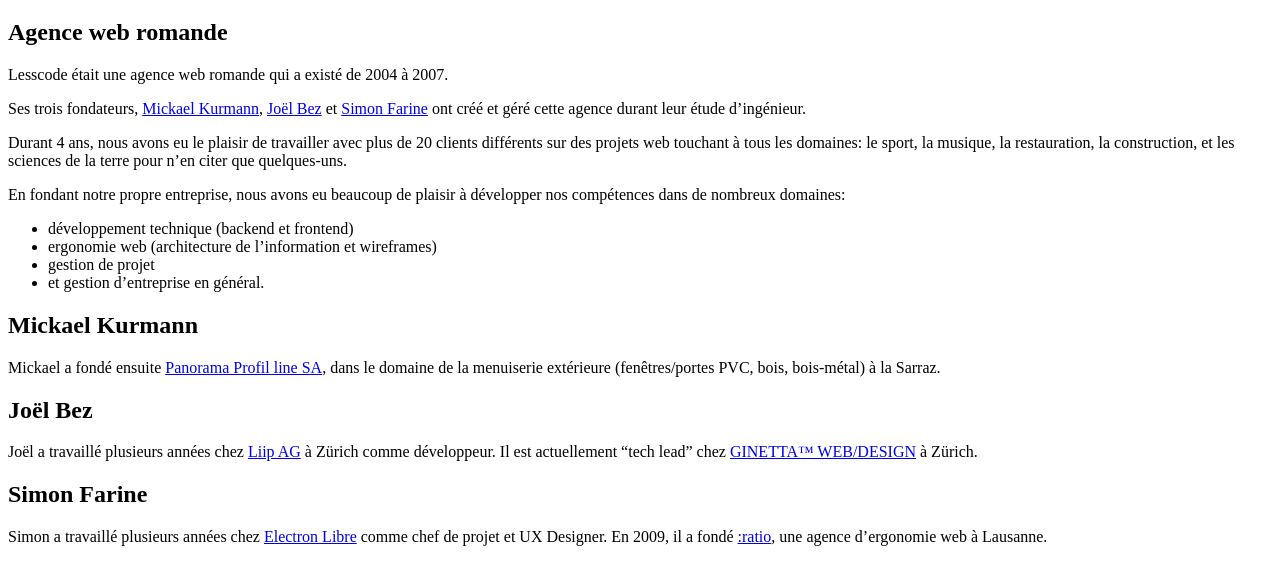
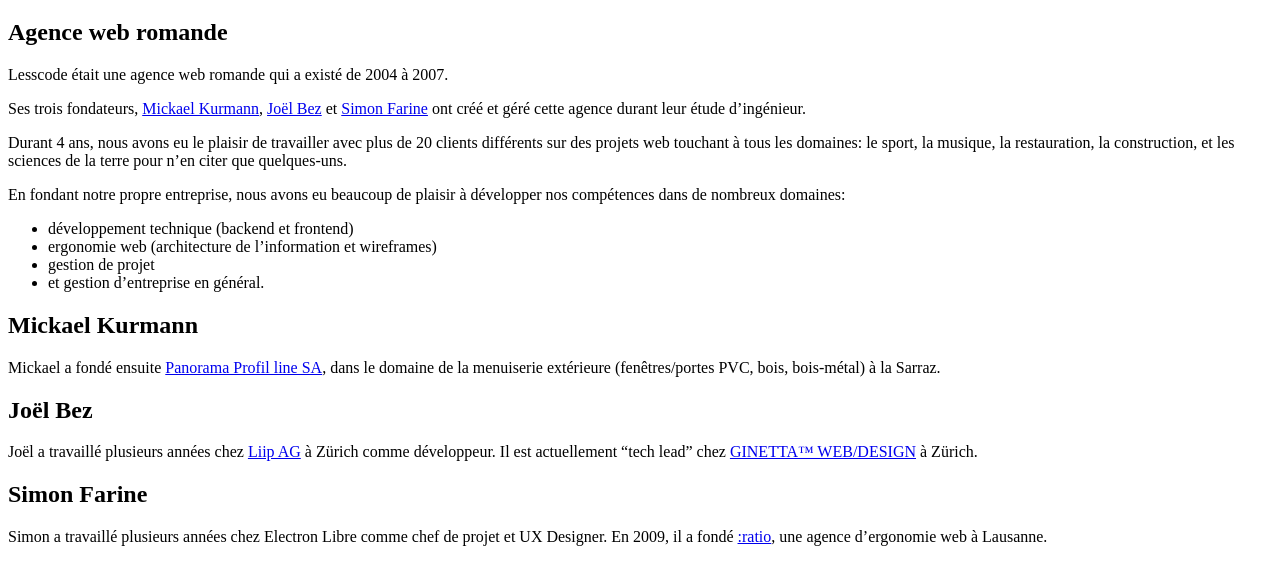
Before and after one commit to lejoe/lesscode.com, a plain HTML site: page index.html in a window 1280 px wide. Shown: the part 61-646 px from the top of the page. Drawn offline with Linux system fonts and the light colour scheme.

Commit message:
Remove the broken link to electronlibre

```diff
--- a/index.html
+++ b/index.html
@@ -41,7 +41,7 @@
         <p>Joël a travaillé plusieurs années chez <a href="http://www.liip.ch/fr">Liip AG</a> à Zürich comme développeur. Il est actuellement “tech lead” chez <a href="http://ginetta.net/">GINETTA™ WEB/DESIGN</a> à Zürich.</p>
 
         <h2>Simon Farine</h2>
-        <p>Simon a travaillé plusieurs années chez <a href="http://www.electronlibre.ch/">Electron Libre</a> comme chef de projet et UX Designer. En 2009, il a fondé <a href="http://8ratio.ch/">:ratio</a>, une agence d’ergonomie web à Lausanne.</p>
+        <p>Simon a travaillé plusieurs années chez Electron Libre comme chef de projet et UX Designer. En 2009, il a fondé <a href="http://8ratio.ch/">:ratio</a>, une agence d’ergonomie web à Lausanne.</p>
 
         <!-- Google Analytics: change UA-XXXXX-X to be your site's ID. -->
         <script>
```
